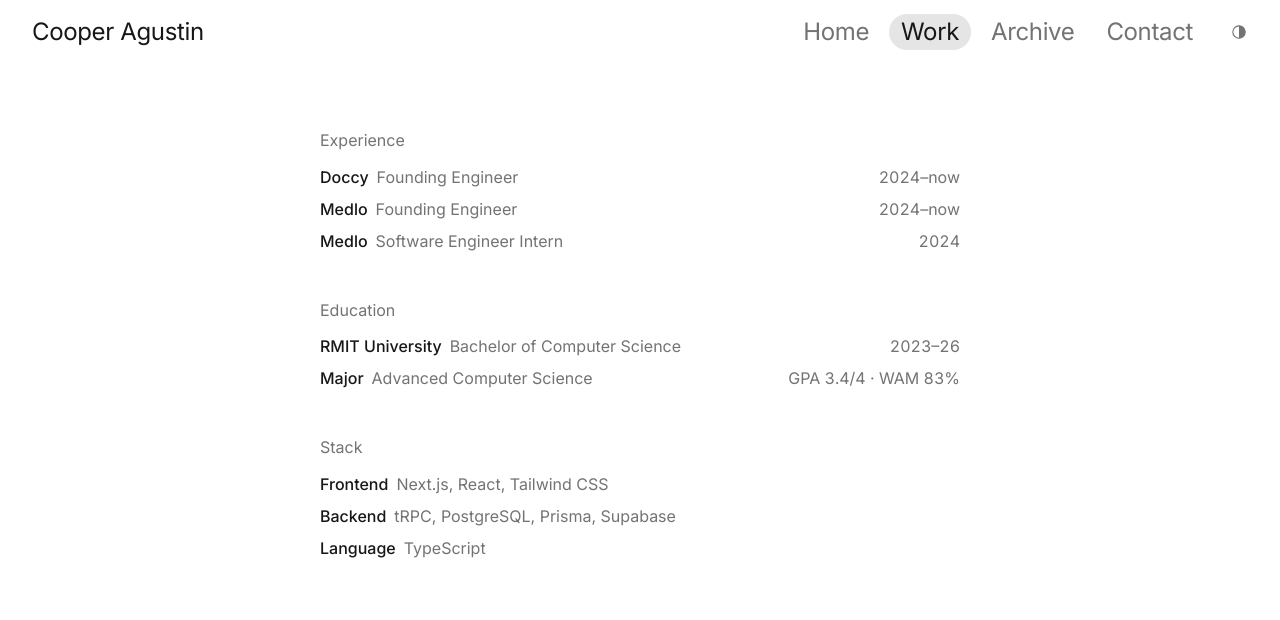
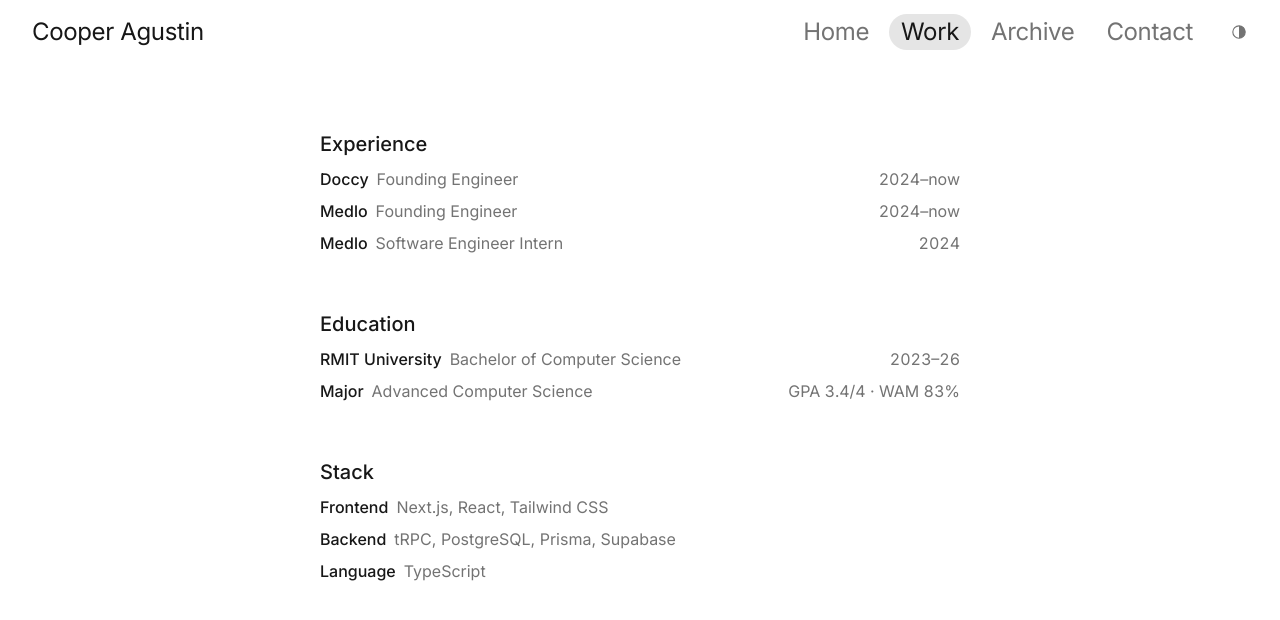
Before and after one commit to Spudgee/portfolio, a Next.js app: page /work in a window 1280 px wide. Shown: the top 620 px of the page. Built offline with nearby package versions, Linux system fonts and the light colour scheme.

Commit message:
Group headings step up to 20px medium ink above 16px rows, closer to their rows, with more room between groups

```diff
--- a/app/work/page.tsx
+++ b/app/work/page.tsx
@@ -46,11 +46,11 @@
 
 /**
  * The career in one place: Experience, then Education and Stack (the background behind it).
- * Every group opens with the same grey label over the same rows.
+ * Every group opens with the same heading over the same rows.
  */
 export default function WorkPage() {
 	return (
-		<div className="mx-auto grid max-w-[40rem] gap-10">
+		<div className="mx-auto grid max-w-[40rem] gap-12">
 			<h1 className="sr-only">Work</h1>
 			<ContentGroup id="experience" label="Experience">
 				<RowList rows={EXPERIENCE_ROWS} />
--- a/components/content-group.tsx
+++ b/components/content-group.tsx
@@ -1,6 +1,6 @@
 /**
- * One labelled group on a page, after Brian Lovin's about page: a small grey heading, then its rows
- * or buttons. Every group uses it, so Work, Education, Stack and Contact all open the same way.
+ * One headed group on a page: a medium-weight heading at row size (20px), a step above the 16px rows
+ * beneath it and sitting close to them. Every group uses it, so they all open the same way.
  */
 export function ContentGroup({
 	id,
@@ -13,10 +13,10 @@
 }) {
 	return (
 		<section aria-labelledby={`${id}-heading`}>
-			<h2 id={`${id}-heading`} className="text-muted">
+			<h2 id={`${id}-heading`} className="text-row font-medium">
 				{label}
 			</h2>
-			<div className="mt-2">{children}</div>
+			<div className="mt-1">{children}</div>
 		</section>
 	);
 }
```
